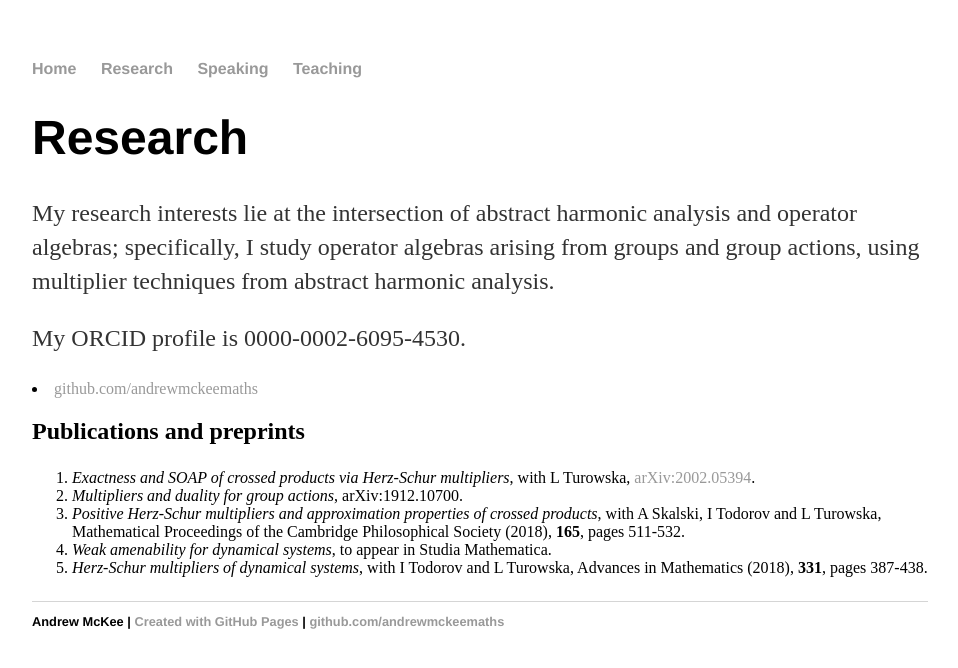
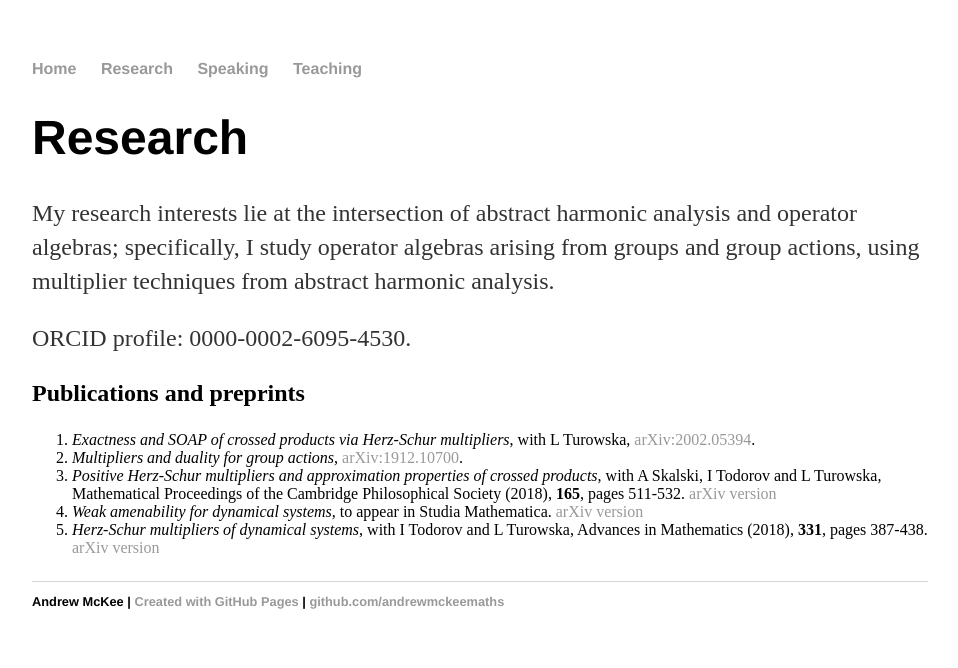
Before and after one commit to andrewmckeemaths/andrewmckeemaths.github.io, a Jekyll site: the page built from research/index.html, in a window 1280 px wide. Shown: the top 668 px of the page, without its empty margins (160-1118 px from the left). Built offline with Jekyll 4.4.1, drawn with Linux system fonts in a browser that asks for light colours.

Commit message:
Update index.html
Links to arXiv

```diff
--- a/research/index.html
+++ b/research/index.html
@@ -6,18 +6,16 @@
 
 <p>My research interests lie at the intersection of abstract harmonic analysis and operator algebras; specifically, I study operator algebras arising from groups and group actions, using multiplier techniques from abstract harmonic analysis.</p>
 
-<p>My ORCID profile is 0000-0002-6095-4530.</p>
-
-<li><a href="https://github.com/andrewmckeemaths">github.com/andrewmckeemaths</a></li>
+<p>ORCID profile: 0000-0002-6095-4530.</p>
 
 <h2>Publications and preprints</h2>
 
 <p>
   <ol>
     <li><em>Exactness and SOAP of crossed products via Herz-Schur multipliers</em>, with L Turowska, <a href="https://arxiv.org/abs/2002.05394">arXiv:2002.05394</a>.</li>
-    <li><em>Multipliers and duality for group actions</em>, arXiv:1912.10700.</li>
-    <li><em>Positive Herz-Schur multipliers and approximation properties of crossed products</em>, with A Skalski, I Todorov and L Turowska, Mathematical Proceedings of the Cambridge Philosophical Society (2018), <strong>165</strong>, pages 511-532.</li>
-    <li><em>Weak amenability for dynamical systems</em>, to appear in Studia Mathematica.</li>
-    <li><em>Herz-Schur multipliers of dynamical systems</em>, with I Todorov and L Turowska, Advances in Mathematics (2018), <strong>331</strong>, pages 387-438.</li>
+    <li><em>Multipliers and duality for group actions</em>, <a href="https://arxiv.org/abs/1912.10700">arXiv:1912.10700</a>.</li>
+    <li><em>Positive Herz-Schur multipliers and approximation properties of crossed products</em>, with A Skalski, I Todorov and L Turowska, Mathematical Proceedings of the Cambridge Philosophical Society (2018), <strong>165</strong>, pages 511-532. <a href="https://arxiv.org/abs/1705.03300">arXiv version</a></li>
+    <li><em>Weak amenability for dynamical systems</em>, to appear in Studia Mathematica. <a href="https://arxiv.org/abs/1612.01758">arXiv version</a></li>
+    <li><em>Herz-Schur multipliers of dynamical systems</em>, with I Todorov and L Turowska, Advances in Mathematics (2018), <strong>331</strong>, pages 387-438. <a href="https://arxiv.org/abs/1608.01092">arXiv version</a></li>
   </ol>
 </p>
```
